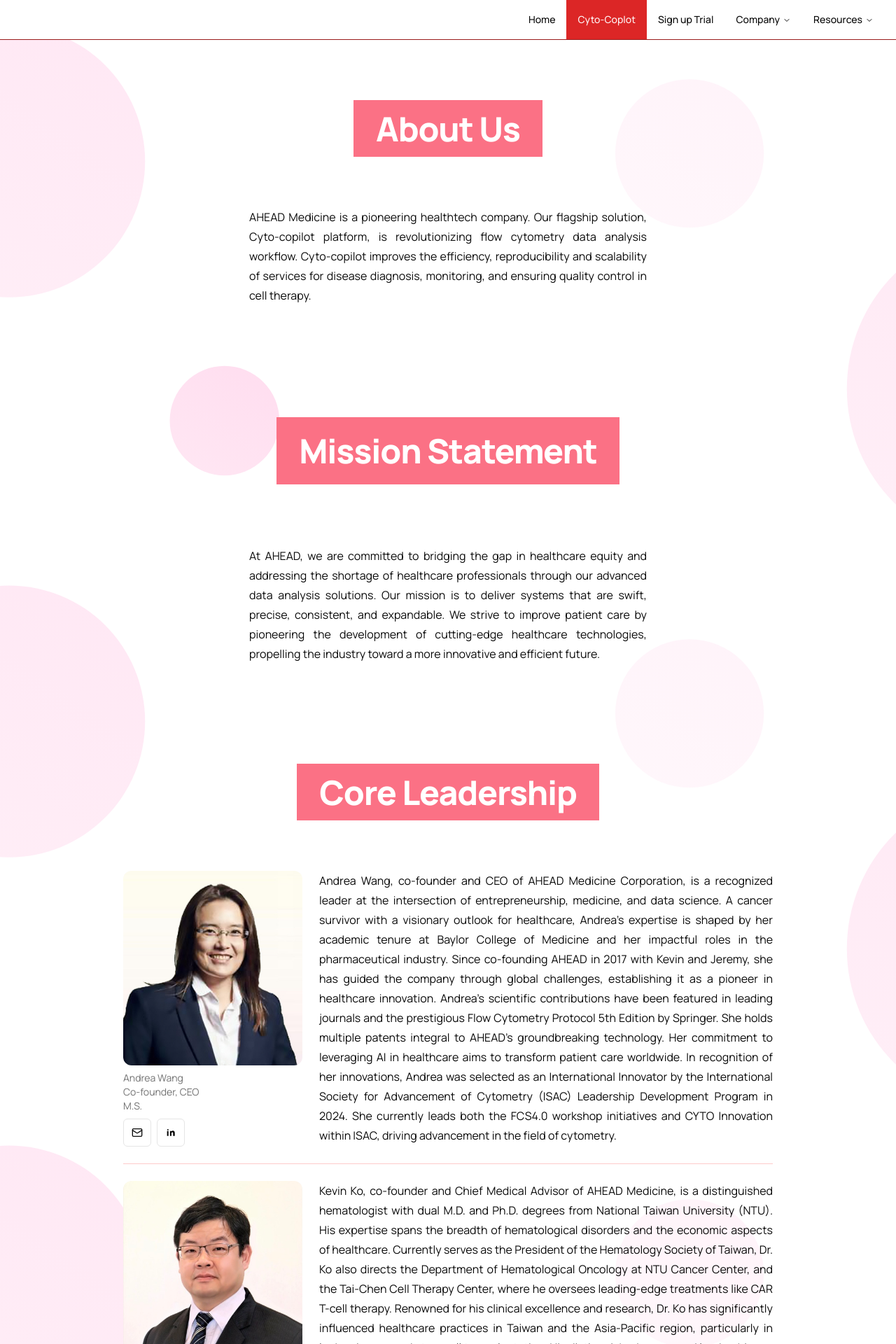
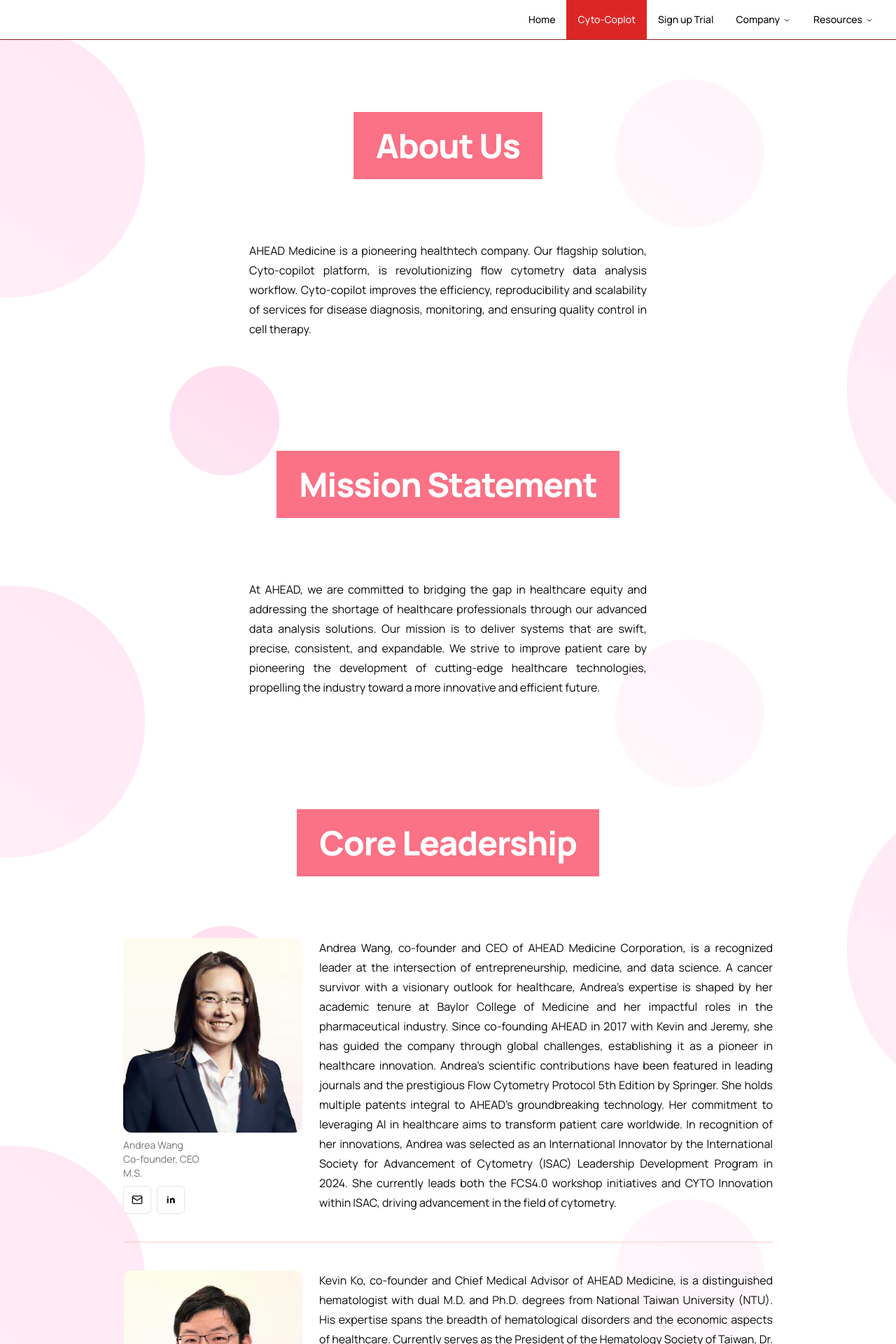
Before and after one commit to fongcilin/ahead-official-website, a Next.js app: page /about in a window 1280 px wide. Shown: the top 1920 px of the page at 70% size. Built offline with nearby package versions, Linux system fonts and the light colour scheme.

Commit message:
feat: modify about page

```diff
--- a/app/about/page.tsx
+++ b/app/about/page.tsx
@@ -60,9 +60,11 @@
     <main>
       <PinkBallsParallax className="flex flex-col gap-y-20 pt-40">
         <div className="flex flex-col gap-y-6">
-          <Typography.H1 className="mx-auto max-w-[600px] px-4 text-center">
-            <span className="bg-rose-400 px-8 py-2 text-white">About Us</span>
+          <div className="mx-auto max-w-[600px] px-4 text-center">
+            <Typography.H1 className="bg-rose-400 px-8 py-6 text-white">
+              About Us
             </Typography.H1>
+          </div>
           <Typography.P className="mx-auto max-w-[600px] px-4 pb-20 pt-10 text-justify">
             AHEAD Medicine is a pioneering healthtech company. Our flagship
             solution, Cyto-copilot platform, is revolutionizing flow cytometry
@@ -88,58 +90,44 @@
           </Typography.P>
         </div>
         <div className="flex flex-col gap-y-6">
-          <Typography.H1 className="mx-auto max-w-[600px] px-4 text-center">
-            <span className="bg-rose-400 px-8 py-2 text-white">
+          <div className="mx-auto max-w-[600px] px-4 text-center">
+            <Typography.H1 className="bg-rose-400 px-8 py-6 text-white">
               Core Leadership
-            </span>
             </Typography.H1>
+          </div>
+
           <div className="mx-auto mt-6 max-w-[960px] px-4 pb-20 pt-10">
-            {leaderships.map(
-              (
-                {
-                  id,
-                  image,
-                  imageSize,
-                  name,
-                  title,
-                  education,
-                  mail,
-                  linkedin,
-                  intro,
-                },
-                i,
-                arr,
-              ) => (
-                <div key={id} className="flex flex-col gap-y-6">
+            {leaderships.map((item, i, arr) => (
+              <div key={item.id} className="flex flex-col gap-y-6">
                 <div
                   className={cn(
-                      'flex flex-col gap-y-3 border-b border-red-200 pb-6',
+                    'flex flex-col gap-y-3 border-b border-red-200 pb-10',
                     'md:flex-row md:justify-center md:gap-x-6 md:gap-y-0',
-                      i !== 0 && 'pt-6',
+                    i !== 0 && 'pt-10',
                     i === arr.length - 1 && 'border-b-0 pb-0',
                   )}
                 >
                   <div className="flex flex-col gap-y-2 self-center">
                     <Image
-                        src={image}
-                        alt={`${name}'s photo`}
-                        width={imageSize.width}
-                        height={imageSize.height}
+                      src={item.image}
+                      alt={`${item.name}'s photo`}
+                      width={item.imageSize.width}
+                      height={item.imageSize.height}
                       priority
                       className="rounded-xl"
                     />
                     <div className="flex flex-col">
-                        <Typography.Muted>{name}</Typography.Muted>
-                        <Typography.Muted>{title}</Typography.Muted>
-                        <Typography.Muted>{education}</Typography.Muted>
+                      <Typography.Muted>{item.name}</Typography.Muted>
+                      <Typography.Muted>{item.title}</Typography.Muted>
+                      <Typography.Muted>{item.education}</Typography.Muted>
                     </div>
                     <div className="flex gap-x-2">
-                        <a href={`mailto:${mail}`}>
+                      <a href={`mailto:${item.mail}`}>
                         <Button variant="outline" size="icon">
                           <Mail className="h-7 w-7" />
                         </Button>
                       </a>
-                        <a href={linkedin} target="_blank" rel="noreferrer">
+                      <a href={item.linkedin} target="_blank" rel="noreferrer">
                         <Button variant="outline" size="icon">
                           <Icons.Linkedin className="h-7 w-7" />
                         </Button>
@@ -148,13 +136,12 @@
                   </div>
                   <div className="flex-1">
                     <Typography.P className="flex-1 text-justify">
-                        {intro}
+                      {item.intro}
                     </Typography.P>
                   </div>
                 </div>
               </div>
-              ),
-            )}
+            ))}
           </div>
         </div>
       </PinkBallsParallax>
```
Lines whose indentation alone changed are shown as unchanged.
